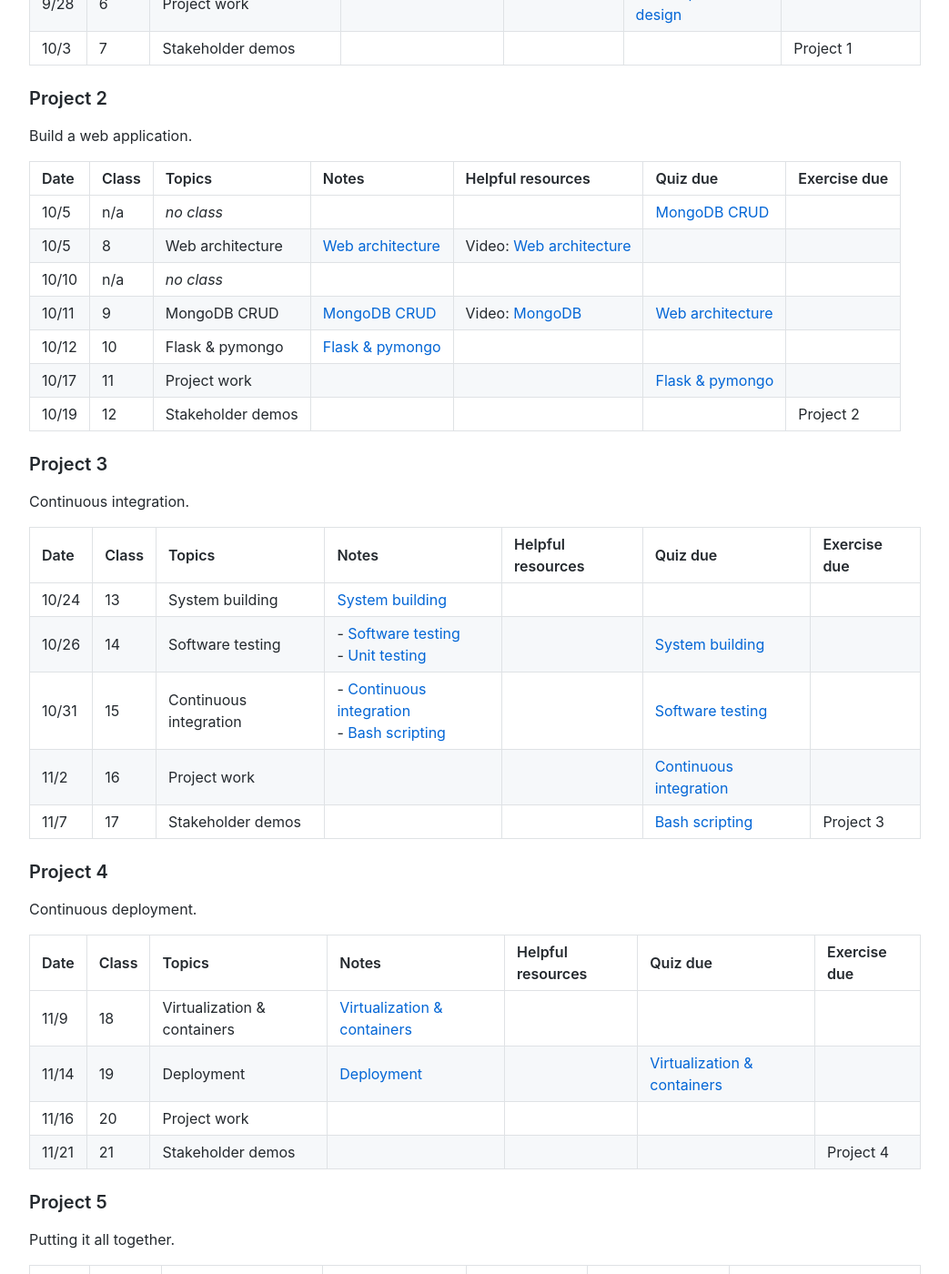
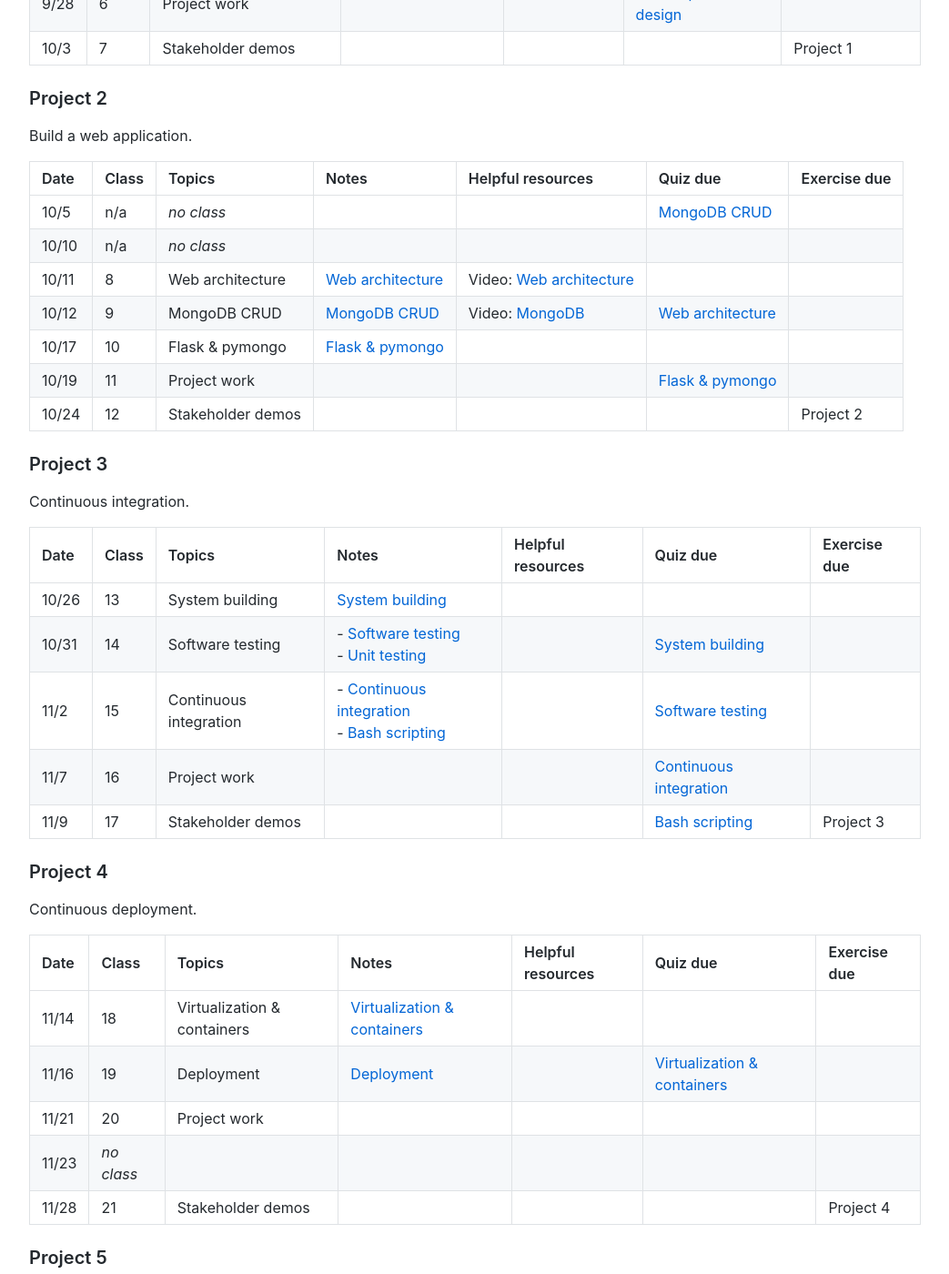
Before and after one commit to nyu-software-engineering/course-materials, a Jekyll site: the page built from content/schedule.md, in a window 1280 px wide and 1400 px high, scrolled down 1236 px. Shown: the whole window at 91% size, without its empty margins (118-1161 px from the left). Built offline with Jekyll 4.4.1, drawn with Linux system fonts in a browser that asks for light colours; comment, search, counter and statistics services are not loaded; some of the changed text lies outside the part shown.

Commit message:
schedule fix

```diff
--- a/content/schedule.md
+++ b/content/schedule.md
@@ -39,12 +39,12 @@ Build a web application.
 | Date  | Class | Topics            | Notes                                        | Helpful resources                                       | Quiz due                                                | Exercise due |
 | :---- | :---- | :---------------- | :------------------------------------------- | :------------------------------------------------------ | :------------------------------------------------------ | :----------- |
 | 10/5  | n/a   | _no class_        |                                              |                                                         | [MongoDB CRUD](https://forms.gle/3NmVKAhYYyE8dvBx7)     |              |
-| 10/5  | 8     | Web architecture  | [Web architecture](slides/web-architecture/) | Video: [Web architecture](https://youtu.be/AqzgVlHOAz8) |                                                         |              |
 | 10/10 | n/a   | _no class_        |                                              |                                                         |                                                         |              |
-| 10/11 | 9     | MongoDB CRUD      | [MongoDB CRUD](slides/mongodb-crud/)         | Video: [MongoDB](https://youtu.be/nf7kW6Fu_Yk)          | [Web architecture](https://forms.gle/ApWztCS6Fkh6rNtA9) |              |
-| 10/12 | 10    | Flask & pymongo   | [Flask & pymongo](slides/pymongo-flask/)     |                                                         |                                                         |              |
-| 10/17 | 11    | Project work      |                                              |                                                         | [Flask & pymongo](https://forms.gle/KitqzGtcqsWiz6J47)  |              |
-| 10/19 | 12    | Stakeholder demos |                                              |                                                         |                                                         | Project 2    |
+| 10/11 | 8     | Web architecture  | [Web architecture](slides/web-architecture/) | Video: [Web architecture](https://youtu.be/AqzgVlHOAz8) |                                                         |              |
+| 10/12 | 9     | MongoDB CRUD      | [MongoDB CRUD](slides/mongodb-crud/)         | Video: [MongoDB](https://youtu.be/nf7kW6Fu_Yk)          | [Web architecture](https://forms.gle/ApWztCS6Fkh6rNtA9) |              |
+| 10/17 | 10    | Flask & pymongo   | [Flask & pymongo](slides/pymongo-flask/)     |                                                         |                                                         |              |
+| 10/19 | 11    | Project work      |                                              |                                                         | [Flask & pymongo](https://forms.gle/KitqzGtcqsWiz6J47)  |              |
+| 10/24 | 12    | Stakeholder demos |                                              |                                                         |                                                         | Project 2    |
 
 ### Project 3
 
@@ -52,34 +52,33 @@ Continuous integration.
 
 | Date  | Class | Topics                 | Notes                                                                                                      | Helpful resources | Quiz due                                                      | Exercise due |
 | :---- | :---- | :--------------------- | :--------------------------------------------------------------------------------------------------------- | :---------------- | :------------------------------------------------------------ | :----------- |
-| 10/24 | 13    | System building        | [System building](slides/build-tools/)                                                                     |                   |                                                               |              |
-| 10/26 | 14    | Software testing       | - [Software testing](slides/software-testing/)<br />- [Unit testing](slides/unit-testing/)                 |                   | [System building](https://forms.gle/51GgAbQKataSXc168)        |              |
-| 10/31 | 15    | Continuous integration | - [Continuous integration](slides/continuous-integration/)<br />- [Bash scripting](slides/bash-scripting/) |                   | [Software testing](https://forms.gle/4ig1SNfzYK3mTiaG9)       |              |
-| 11/2  | 16    | Project work           |                                                                                                            |                   | [Continuous integration](https://forms.gle/tzo8E3ok1xmUWwSZ7) |              |
-| 11/7  | 17    | Stakeholder demos      |                                                                                                            |                   | [Bash scripting](https://forms.gle/bVL3FrwtuFkHuS8w7)         | Project 3    |
+| 10/26 | 13    | System building        | [System building](slides/build-tools/)                                                                     |                   |                                                               |              |
+| 10/31 | 14    | Software testing       | - [Software testing](slides/software-testing/)<br />- [Unit testing](slides/unit-testing/)                 |                   | [System building](https://forms.gle/51GgAbQKataSXc168)        |              |
+| 11/2  | 15    | Continuous integration | - [Continuous integration](slides/continuous-integration/)<br />- [Bash scripting](slides/bash-scripting/) |                   | [Software testing](https://forms.gle/4ig1SNfzYK3mTiaG9)       |              |
+| 11/7  | 16    | Project work           |                                                                                                            |                   | [Continuous integration](https://forms.gle/tzo8E3ok1xmUWwSZ7) |              |
+| 11/9  | 17    | Stakeholder demos      |                                                                                                            |                   | [Bash scripting](https://forms.gle/bVL3FrwtuFkHuS8w7)         | Project 3    |
 
 ### Project 4
 
 Continuous deployment.
 
-| Date  | Class | Topics                      | Notes                                             | Helpful resources | Quiz due                                                           | Exercise due |
-| :---- | :---- | :-------------------------- | :------------------------------------------------ | :---------------- | :----------------------------------------------------------------- | :----------- |
-| 11/9  | 18    | Virtualization & containers | [Virtualization & containers](slides/containers/) |                   |                                                                    |              |
-| 11/14 | 19    | Deployment                  | [Deployment](slides/deployment/)                  |                   | [Virtualization & containers](https://forms.gle/35huD1aCFUuLVcej9) |              |
-| 11/16 | 20    | Project work                |                                                   |                   |                                                                    |              |
-| 11/21 | 21    | Stakeholder demos           |                                                   |                   |                                                                    | Project 4    |
+| Date  | Class      | Topics                      | Notes                                             | Helpful resources | Quiz due                                                           | Exercise due |
+| :---- | :--------- | :-------------------------- | :------------------------------------------------ | :---------------- | :----------------------------------------------------------------- | :----------- |
+| 11/14 | 18         | Virtualization & containers | [Virtualization & containers](slides/containers/) |                   |                                                                    |              |
+| 11/16 | 19         | Deployment                  | [Deployment](slides/deployment/)                  |                   | [Virtualization & containers](https://forms.gle/35huD1aCFUuLVcej9) |              |
+| 11/21 | 20         | Project work                |                                                   |                   |                                                                    |              |
+| 11/23 | _no class_ |                             |                                                   |                   |                                                                    |              |
+| 11/28 | 21         | Stakeholder demos           |                                                   |                   |                                                                    | Project 4    |
 
 ### Project 5
 
 Putting it all together.
 
-| Date  | Class      | Topics                      | Notes                                                                                         | Helpful resources | Quiz due                                                  | Exercise due                                              |
-| :---- | :--------- | :-------------------------- | :-------------------------------------------------------------------------------------------- | :---------------- | :-------------------------------------------------------- | :-------------------------------------------------------- |
-| 11/23 | _no class_ |                             |                                                                                               |                   |                                                           |                                                           |
-| 11/28 | 22         | Project introduction        |                                                                                               |                   |                                                           |                                                           |
-| 11/30 | 23         | Design patterns             | [Design patterns](slides/design-patterns/)                                                    |                   |                                                           |                                                           |
-| 12/5  | 24         | Project work                |                                                                                               |                   | [Design patterns](https://forms.gle/chK5XN7Tkruto32r7)    |                                                           |
-| 12/7  | 25         | Release management          | [Release management](slides/release-management/)                                              |                   |                                                           |                                                           |
-| 12/12 | 26         | Project work                | [Change management](slides/change-management/)                                                |                   | [Release management](https://forms.gle/ZpFBZAtD6hhjdQsZ7) |                                                           |
-| 12/14 | 27         | Final project presentations | [Project presentations](https://knowledge.kitchen/Software_engineering_project_presentations) |                   |                                                           | Project 5<br />**No late work accepted beyond this date** |
-| TBD   | 28         | Final project presentations |                                                                                               |                   |                                                           |                                                           |
+| Date  | Class | Topics                      | Notes                                                                                         | Helpful resources | Quiz due                                                  | Exercise due                                              |
+| :---- | :---- | :-------------------------- | :-------------------------------------------------------------------------------------------- | :---------------- | :-------------------------------------------------------- | :-------------------------------------------------------- |
+| 11/30 | 22    | Project introduction        |                                                                                               |                   |                                                           |                                                           |
+| 12/5  | 23    | Design patterns             | [Design patterns](slides/design-patterns/)                                                    |                   |                                                           |                                                           |
+| 12/7  | 24    | Project work                |                                                                                               |                   | [Design patterns](https://forms.gle/chK5XN7Tkruto32r7)    |                                                           |
+| 12/12 | 25    | Release management          | [Release management](slides/release-management/)                                              |                   |                                                           |                                                           |
+| 12/14 | 26    | Project work                | [Change management](slides/change-management/)                                                |                   | [Release management](https://forms.gle/ZpFBZAtD6hhjdQsZ7) |                                                           |
+| TBD   | 27    | Final project presentations | [Project presentations](https://knowledge.kitchen/Software_engineering_project_presentations) |                   |                                                           | Project 5<br />**No late work accepted beyond this date** |
```
